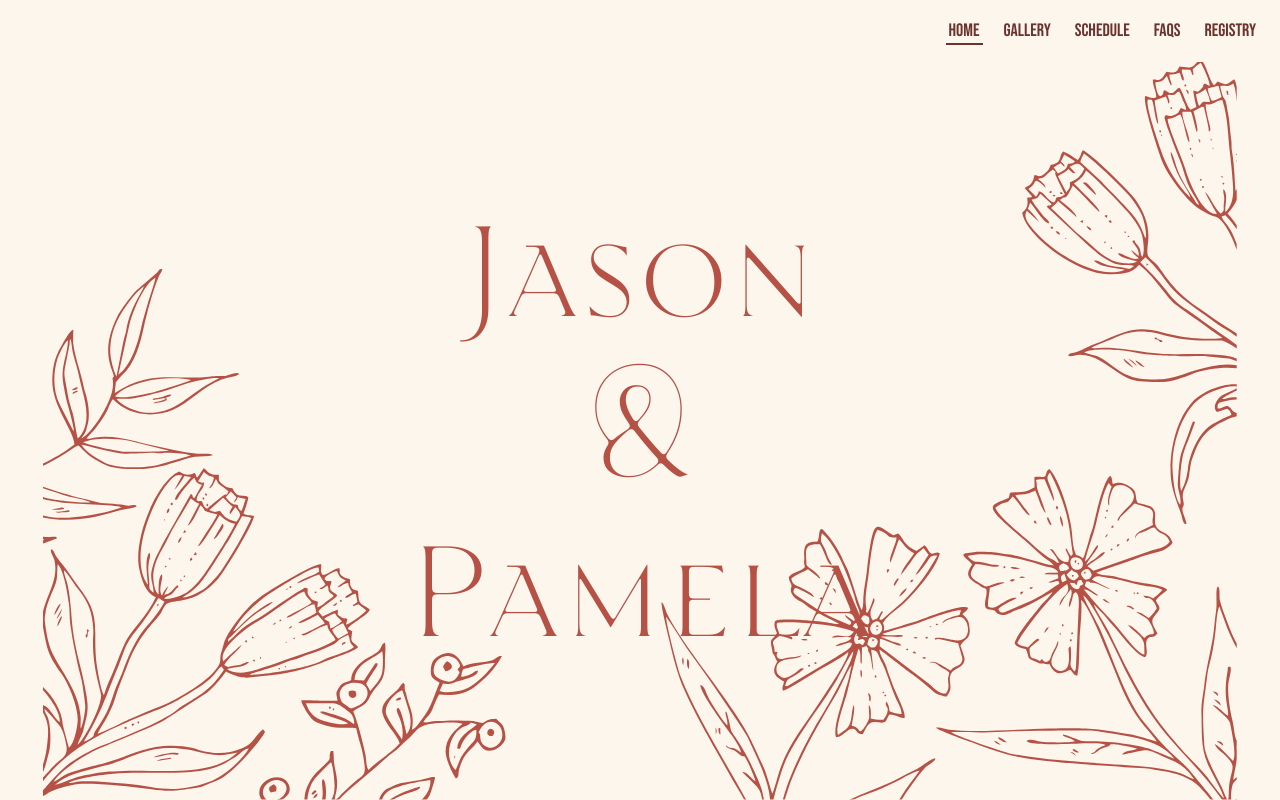
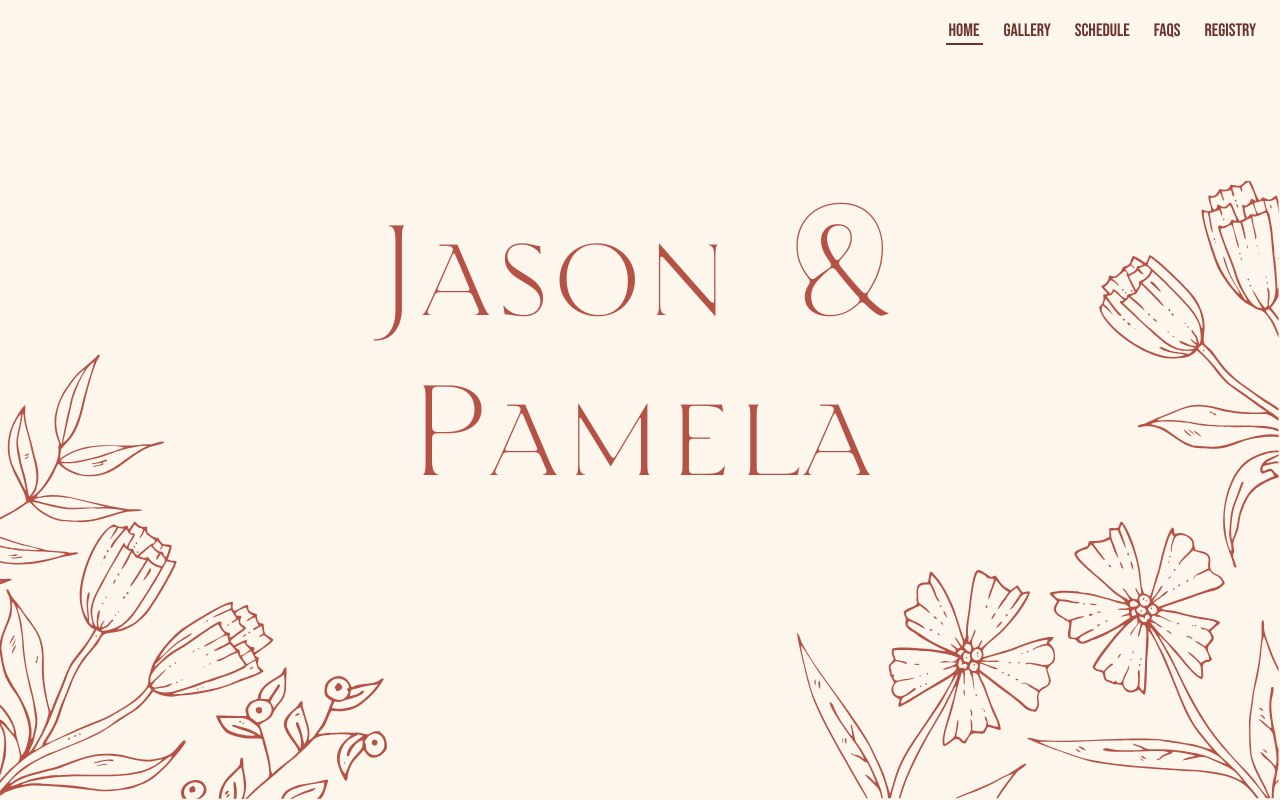
Before and after one commit to pbortnick/thedecastros, a Next.js app: page / in a window 1280 px wide. Built offline with nearby package versions, Linux system fonts and the light colour scheme.

Commit message:
finish homepage and nav

```diff
--- a/src/app/page.module.css
+++ b/src/app/page.module.css
@@ -1,15 +1,40 @@
 .main {
 	height: var(--page-height);
 	width: 100%;
-	display: flex;
-	align-items: center;
-	justify-content: center;
-	background: url('./images/page-border-bottom.svg');
-	background-size: contain;
-	background-repeat: no-repeat;
-	background-position: center bottom;
+	position: relative;
 }
 
 .heading {
+	padding-top: 50%;
 	composes: page-heading from global;
+	max-width: 600px;
+	margin: 0 auto;
+
+	@media (min-width: 768px) {
+		padding-top: 10%;
+	}
 }
+
+.borderImages {
+	position: absolute;
+	left: 0;
+	bottom: -4px;
+	width: 100%;
+	display: flex;
+	align-items: baseline;
+	justify-content: space-between;
+
+	& img {
+		object-position: bottom;
+		object-fit: contain;
+		max-width: 100%;
+	}
+}
+
+.borderLeft {
+	max-width: 35%;
+}
+
+.borderRight {
+	max-width: 43%;
+}
--- a/src/app/page.tsx
+++ b/src/app/page.tsx
@@ -1,38 +1,20 @@
 import Image from 'next/image'
-import homeBg from '@/images/home-bg.png'
-import accentImageLeft from '@/images/accent-image-1.png'
-import accentImageRight from '@/images/accent-image-2.png'
+import pageBackgroundBorderLeft from './images/page-border-bottom-left.svg'
+import pageBackgroundBorderRight from './images/page-border-bottom-right.svg'
 import s from './page.module.css'
 
 export default function Home() {
 	return (
 		<main className={s.main}>
-			{/* <Image
-					src={homeBg}
-					className={s.bgImage}
-					height={612}
-					width={1091}
-					alt=""
-				/>
-				<Image
-					src={accentImageLeft}
-					className={s.accentImageLeft}
-					height={1080}
-					width={1920}
-					alt=""
-				/>
-				<Image
-					src={accentImageRight}
-					className={s.accentImageRight}
-					height={611}
-					width={262}
-					alt=""
-				/> */}
-			<h1 className={s.heading}>
-				Jason
-				<br />&<br />
-				Pamela
-			</h1>
+			<h1 className={s.heading}>Jason & Pamela</h1>
+			<div className={s.borderImages}>
+				<div className={s.borderLeft}>
+					<Image {...pageBackgroundBorderLeft} alt="" />
+				</div>
+				<div className={s.borderRight}>
+					<Image {...pageBackgroundBorderRight} alt="" />
+				</div>
+			</div>
 		</main>
 	)
 }
--- a/src/components/nav/nav.module.css
+++ b/src/components/nav/nav.module.css
@@ -15,6 +15,7 @@
 }
 
 .nav {
+	composes: container from global;
 	composes: typography-body-large from global;
 	display: flex;
 	width: 100vw;
@@ -28,6 +29,19 @@
 .navList {
 	display: flex;
 	gap: var(--spacing-03);
+}
+
+.dropdownContent {
+	border: 1px solid var(--accent-dark);
+	border-radius: 4px;
+	margin-right: 12px;
+	color: var(--accent-dark);
+	padding: var(--spacing-02);
+	display: flex;
+	flex-direction: column;
+	gap: var(--spacing-01);
+	box-shadow: 0px 4px 4px rgba(0, 0, 0, 0.25);
+	z-index: 4;
 }
 
 .link {
@@ -47,5 +61,13 @@
 }
 
 .iconButton {
+	width: 30px;
+	height: 30px;
 	cursor: pointer;
+	padding: 2px;
+
+	& svg {
+		width: 100%;
+		height: 100%;
+	}
 }
```
Also changed, not shown: src/app/images/page-border-bottom-left.svg (added), src/app/images/page-border-bottom-right.svg (added).
